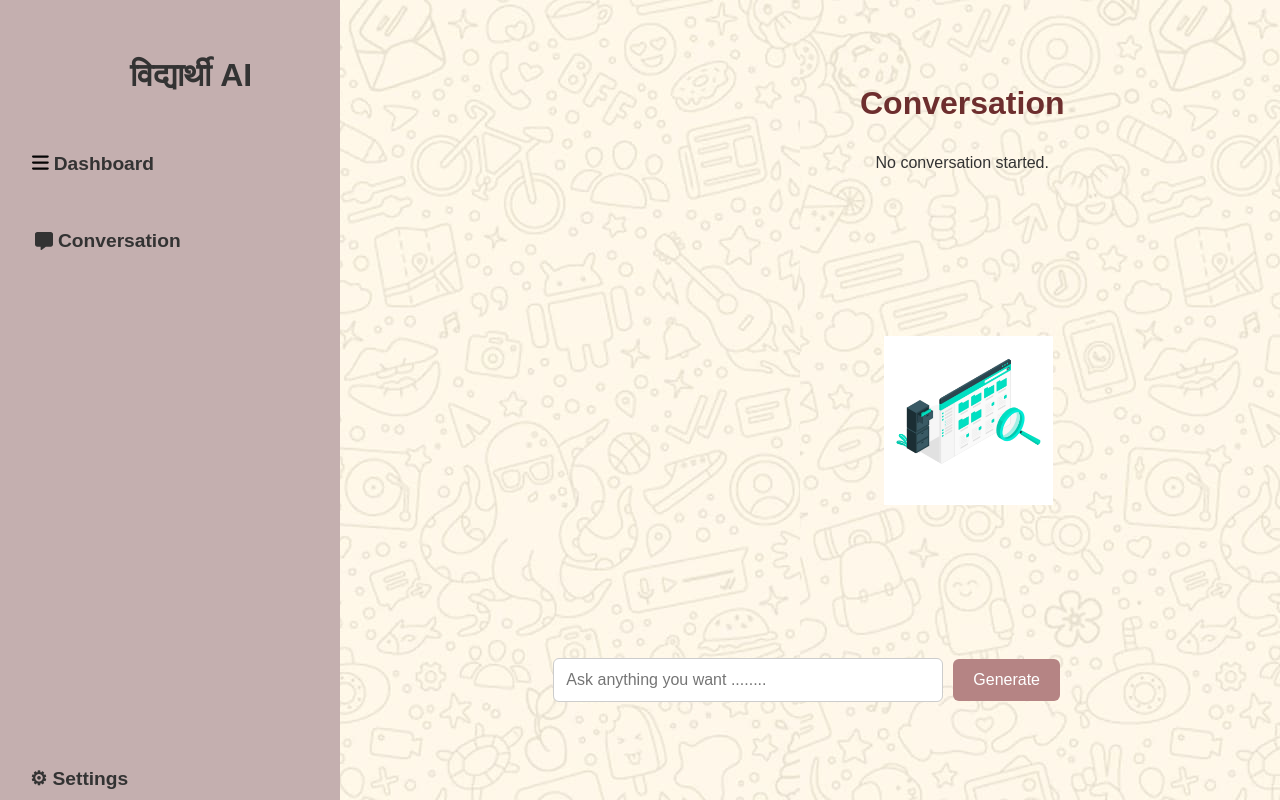
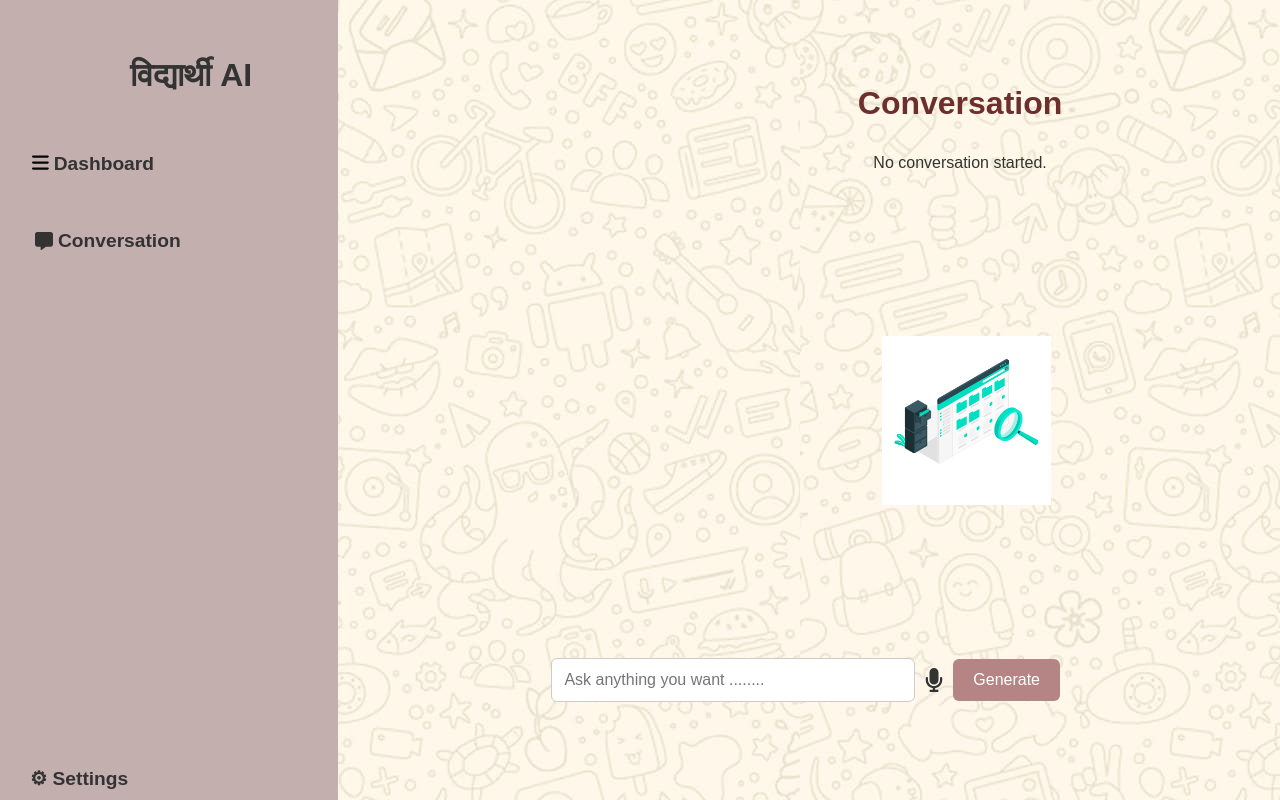
Before and after one commit to YugKp44/Vidhyarti-AI-Frontend, a React (Create React App) app: page /chatbot in a window 1280 px wide. Built offline with nearby package versions, Linux system fonts and the light colour scheme.

Commit message:
Refactor Chatbot component, add microphone icon and animation

```diff
--- a/src/Chatbot.css
+++ b/src/Chatbot.css
@@ -162,3 +162,74 @@ li {
     background: rgb(115, 44, 44);
     font-weight: 600;
 }
+.mic-container {
+    position: relative;
+    display: flex;
+    align-items: center;
+    justify-content: center;
+    cursor: pointer;
+}
+
+/* Microphone icon styling */
+.mic-icon {
+    font-size: 24px;
+    color: #333;
+    margin-right: 10px;
+    transition: transform 0.3s ease, color 0.3s ease;
+}
+
+/* Active state with glowing effect */
+.mic-container.active .mic-icon {
+    color: #e63946;
+    transform: scale(1.2);
+    animation: glow 1s infinite;
+}
+
+@keyframes glow {
+    0% {
+        box-shadow: 0 0 10px rgba(230, 57, 70, 0.5);
+    }
+
+    50% {
+        box-shadow: 0 0 20px rgba(230, 57, 70, 1);
+    }
+
+    100% {
+        box-shadow: 0 0 10px rgba(230, 57, 70, 0.5);
+    }
+}
+
+/* Soundwave animation */
+.soundwave {
+    position: absolute;
+    width: 50px;
+    height: 50px;
+    border-radius: 50%;
+    background-color: rgba(230, 57, 70, 0.3);
+    opacity: 0;
+    z-index: -1;
+    pointer-events: none;
+    animation: soundwave 1.5s infinite;
+    transform: scale(0);
+}
+
+.mic-container.active .soundwave {
+    animation: soundwave 1.5s infinite;
+}
+
+@keyframes soundwave {
+    0% {
+        opacity: 0.5;
+        transform: scale(1);
+    }
+
+    50% {
+        opacity: 0.1;
+        transform: scale(1.6);
+    }
+
+    100% {
+        opacity: 0;
+        transform: scale(2);
+    }
+}
--- a/src/chatbot.js
+++ b/src/chatbot.js
@@ -1,10 +1,16 @@
-import React from 'react';
+import React, { useState } from 'react';
 import { FontAwesomeIcon } from "@fortawesome/react-fontawesome";
+import { faBars, faMessage, faMicrophone } from '@fortawesome/free-solid-svg-icons'; // Import microphone icon
 import "./Chatbot.css";
-import { faBars } from '@fortawesome/free-solid-svg-icons';
-import { faMessage } from "@fortawesome/free-solid-svg-icons";
 
 const Chatbot = () => {
+  const [micActive, setMicActive] = useState(false);
+
+  // Function to handle mic click and toggle animation
+  const handleMicClick = () => {
+    setMicActive(!micActive);
+  };
+
   return (
     <div style={{ padding: '0px', textAlign: 'center' }}>
       <div className='chatbot-body'>
@@ -14,31 +20,41 @@ const Chatbot = () => {
             <li className='dash-text'>
               <FontAwesomeIcon icon={faBars} style={{ color: "#050505" }} /> Dashboard
             </li>
-          <li className='convo-li'><FontAwesomeIcon icon={faMessage} style={{ color: "#333" , fontSize: "18px", zIndex:"2" }} />
+            <li className='convo-li'>
+              <FontAwesomeIcon icon={faMessage} style={{ color: "#333", fontSize: "18px", zIndex:"2" }} />
               <h4 className='convo_ttext'>Conversation</h4>
             </li>
           </ul>
           <div className="settings-chat">⚙ Settings</div>
         </div>
 
-      {/* Main Content */}
         <div className="main-chat">
           <div className="conversation-header">
-          <h3 className='Mainconvo'><FontAwesomeIcon icon="fa-regular fa-message" style={{color: "#351313",}} />Conversation</h3>
+            <h3 className='Mainconvo'>
+              <FontAwesomeIcon icon="fa-regular fa-message" style={{color: "#351313"}} /> Conversation
+            </h3>
             <p>No conversation started.</p>
           </div>
-        <div className='centre-image'>
 
-        </div>
+          <div className='centre-image'></div>
 
           {/* Input section */}
           <div className="input-section">
             <input type="text" placeholder="Ask anything you want ........" />
+
+            {/* Microphone icon with enhanced animation */}
+            <div className={`mic-container ${micActive ? 'active' : ''}`} onClick={handleMicClick}>
+              <FontAwesomeIcon
+                icon={faMicrophone}
+                className="mic-icon"
+              />
+              <div className="soundwave"></div> {/* Soundwave effect */}
+            </div>
+
             <button className='generate'>Generate</button>
           </div>
         </div>
       </div>
-
     </div>
   );
 };
```
Lines whose indentation alone changed are shown as unchanged.
